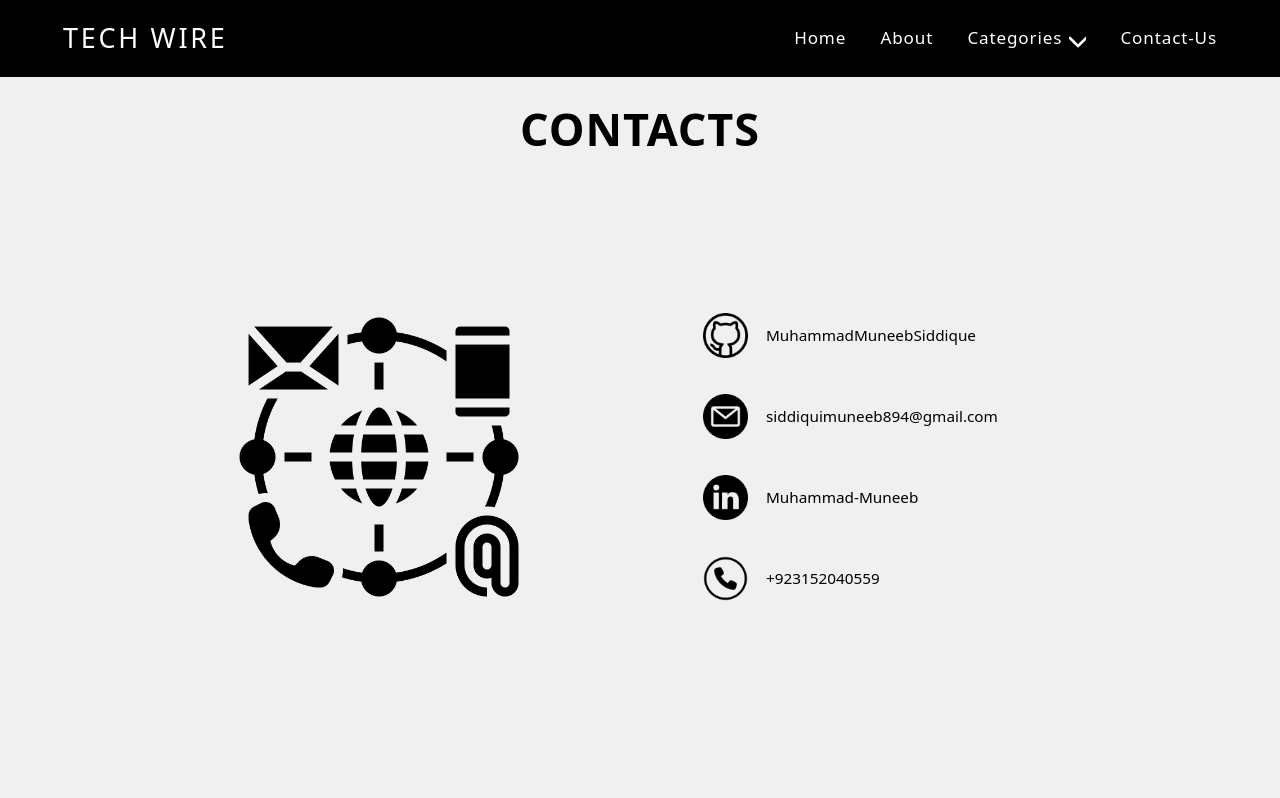
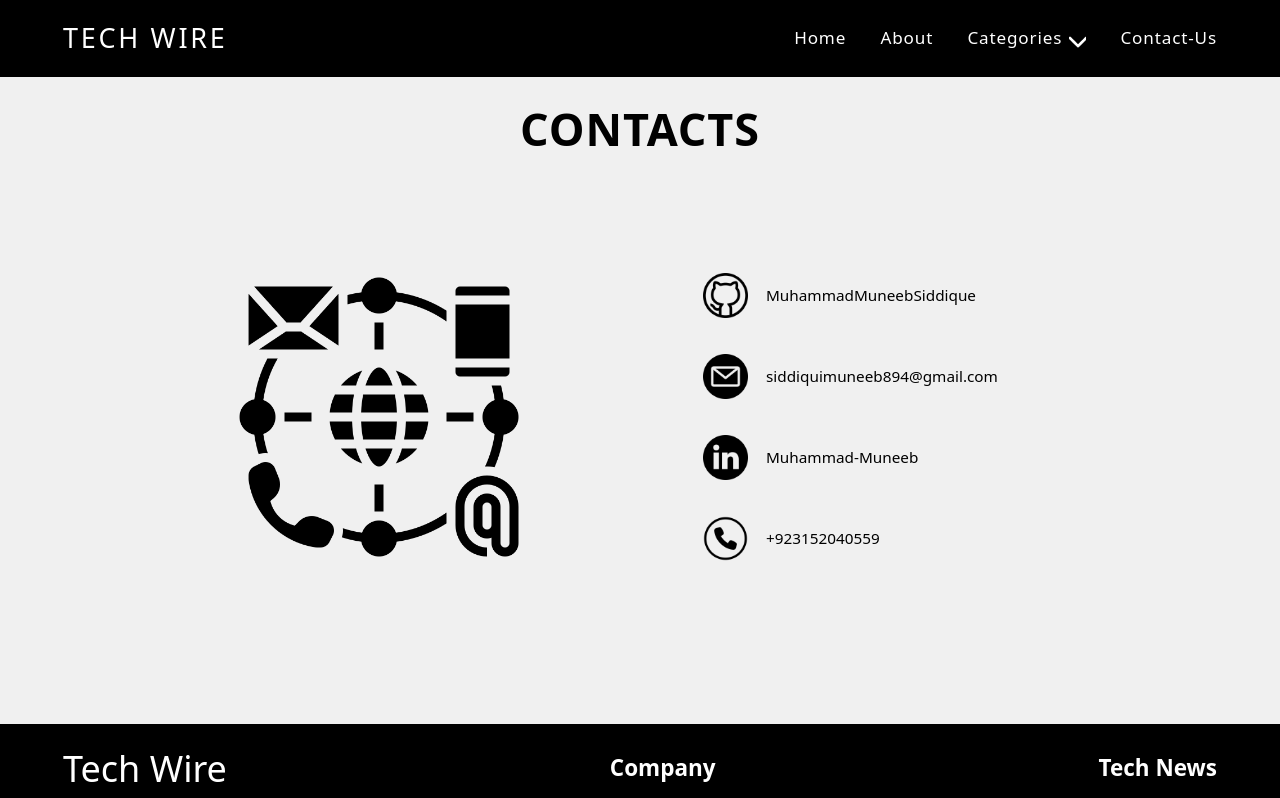
Before and after one commit to MuhammadMuneebSiddique/Blog-Website-Tech-Wire, a Next.js app: page /components/contact in a window 1280 px wide. Shown: the top 798 px of the page. Built offline with nearby package versions, Linux system fonts and the light colour scheme.

Commit message:
Update page.module.css

```diff
--- a/src/app/components/contact/page.module.css
+++ b/src/app/components/contact/page.module.css
@@ -17,7 +17,7 @@
     font-size: 10px;
     padding: 2rem 5rem ;
     padding-bottom: 8rem;
-    height: 80vh;
+    height: 70vh;
 }
 
 .contact_item1{
```
